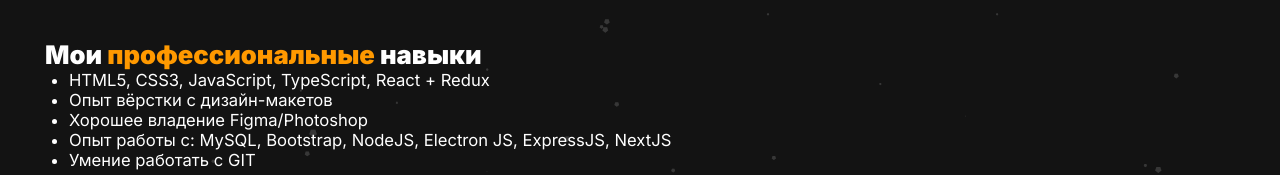
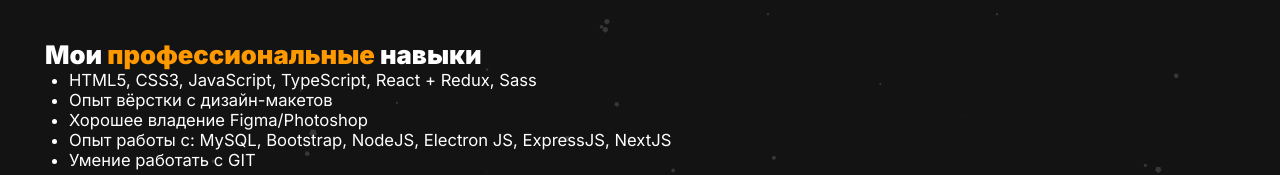
Before and after one commit to ShizzaHo/Portfolio, a React (Create React App) app: page / in a window 1280 px wide. Shown: the part 306-481 px from the top of the page. Built offline with nearby package versions, Linux system fonts and the light colour scheme.

Commit message:
Update pageInfo.jsx

```diff
--- a/src/components/pageInfo/pageInfo.jsx
+++ b/src/components/pageInfo/pageInfo.jsx
@@ -14,7 +14,7 @@
             <div>
                 <h1>Мои <span className='orangeText'>профессиональные</span> навыки</h1>
                 <ul>
-                    <li>HTML5, CSS3, JavaScript, TypeScript, React + Redux</li>
+                    <li>HTML5, CSS3, JavaScript, TypeScript, React + Redux, Sass</li>
                     <li>Опыт вёрстки с дизайн-макетов</li>
                     <li>Хорошее владение Figma/Photoshop</li>
                     <li>Опыт работы с: MySQL, Bootstrap, NodeJS, Electron JS, ExpressJS, NextJS</li>
```
